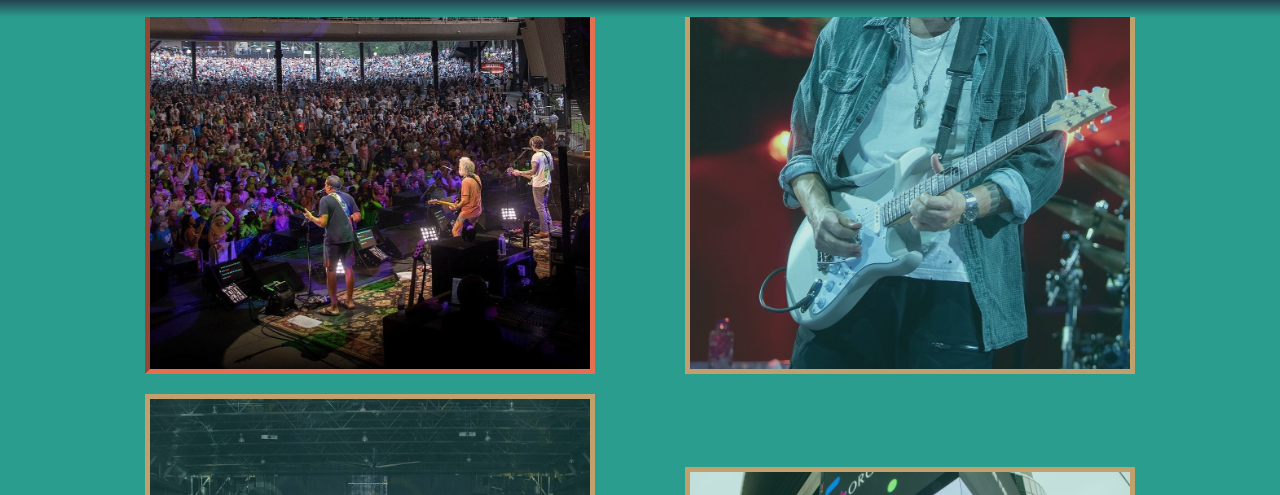
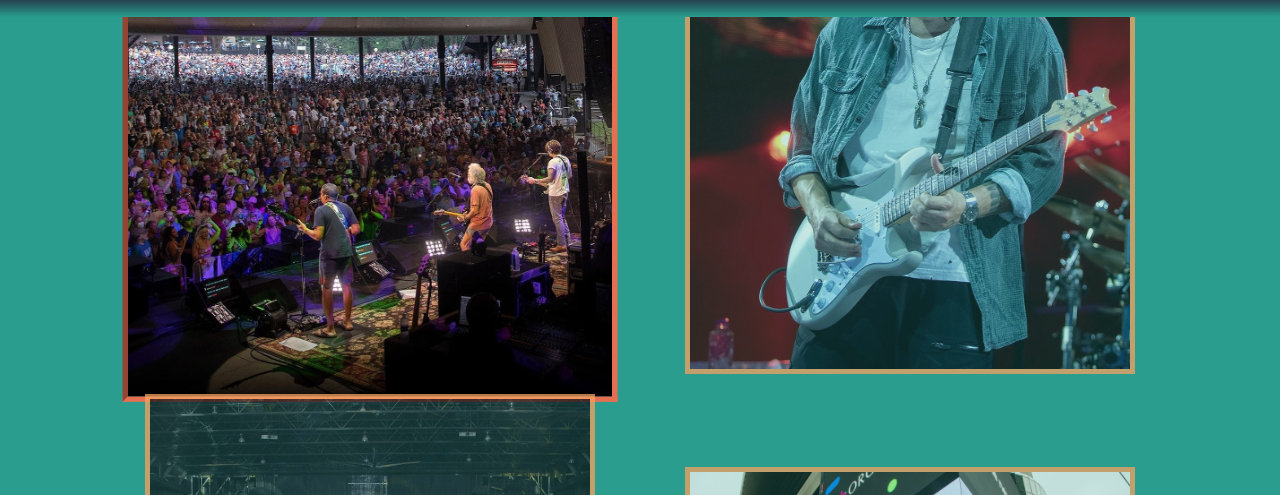
Before and after one commit to FrancoGiglio/desafio04, a plain HTML site: page pages/media.html in a window 1280 px wide. In both pictures the pointer is over the picture 369 px from the left and 1318 px from the top of the page. Shown: the part 1223-1718 px from the top of the page. Drawn offline with nearby package versions, Linux system fonts and the light colour scheme; files whose address does not match are found by name.

Commit message:
Agregado de transformaciones

```diff
--- a/css/styles.css
+++ b/css/styles.css
@@ -507,6 +507,7 @@ h4{
 .main-media__new-photos--gallery img:hover{
     opacity: 1;
     border: inset 5px #e76f51;
+    transform: scale(1.1,1.1);
 }
 
 /* ========================= */
```
